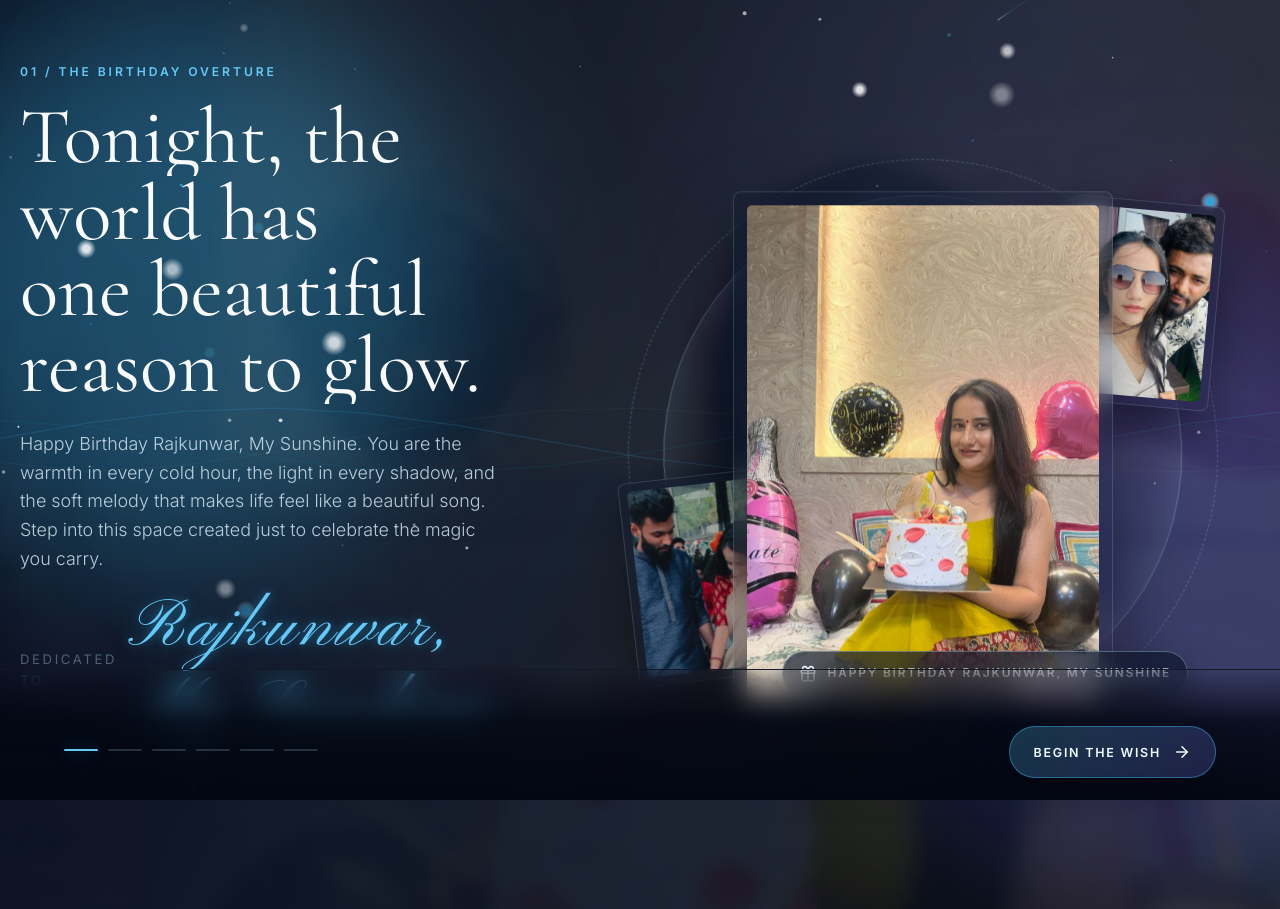
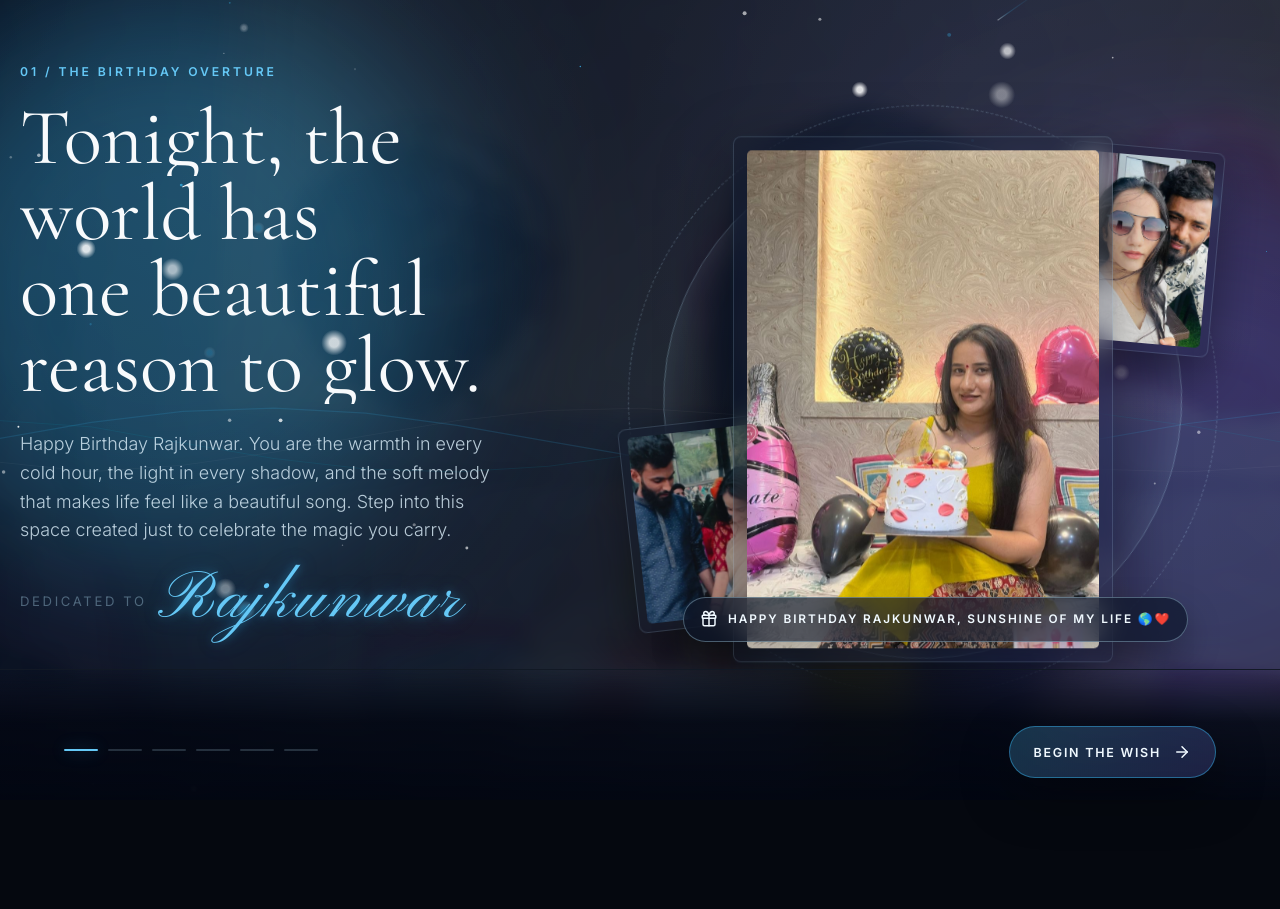
Before and after one commit to shantanusapkal007/sarkar, a React (Vite) app: page / in a window 1280 px wide. After the commit the page ends 800 px from the top, so only its background shows below. Built offline with nearby package versions, Linux system fonts and the light colour scheme.

Commit message:
content: change sun emoji to red heart emoji on name references

```diff
--- a/src/App.jsx
+++ b/src/App.jsx
@@ -32,7 +32,7 @@ const chapters = [
     eyebrow: '01 / The Birthday Overture',
     title: 'Tonight, the world has one beautiful reason to glow.',
     copy:
-      'Happy Birthday Rajkunwar, My Sunshine. You are the warmth in every cold hour, the light in every shadow, and the soft melody that makes life feel like a beautiful song. Step into this space created just to celebrate the magic you carry.',
+      'Happy Birthday Rajkunwar. You are the warmth in every cold hour, the light in every shadow, and the soft melody that makes life feel like a beautiful song. Step into this space created just to celebrate the magic you carry.',
     cta: 'Begin the wish',
     backdrop: PHOTOS.birthday,
   },
@@ -532,7 +532,7 @@ function App() {
                   className="dedication-line"
                 >
                   <span style={{ fontSize: '0.82rem', textTransform: 'uppercase', letterSpacing: '0.2em', color: 'rgba(186,230,253,0.36)' }}>dedicated to</span>
-                  <span className="romantic-name">Rajkunwar, My Sunshine</span>
+                  <span className="romantic-name">Rajkunwar</span>
                 </motion.div>
               )}
             </div>
@@ -574,7 +574,7 @@ function App() {
                   </motion.figure>
                   <div className="birthday-plaque">
                     <Gift size={18} />
-                    <span>Happy Birthday Rajkunwar, My Sunshine</span>
+                    <span>Happy Birthday Rajkunwar, Sunshine of my life 🌎❤️</span>
                   </div>
                 </motion.div>
               )}
@@ -960,7 +960,7 @@ function App() {
                 <p className="signature" style={{ display: 'flex', flexDirection: 'column', gap: '8px' }}>
                   <span>Today, I celebrate you fully: your heart, your courage, your beauty,</span>
                   <span>and the gentle magic only you carry.</span>
-                  <span className="romantic-name" style={{ fontSize: '2.5rem', marginTop: '14px', alignSelf: 'flex-start' }}>Rajkunwar, My Sunshine</span>
+                  <span className="romantic-name" style={{ fontSize: '2.5rem', marginTop: '14px', alignSelf: 'flex-start' }}>Happy Birthday Rajkunwar, Sunshine of my life 🌎❤️</span>
                 </p>
               </div>
             </motion.div>
```
